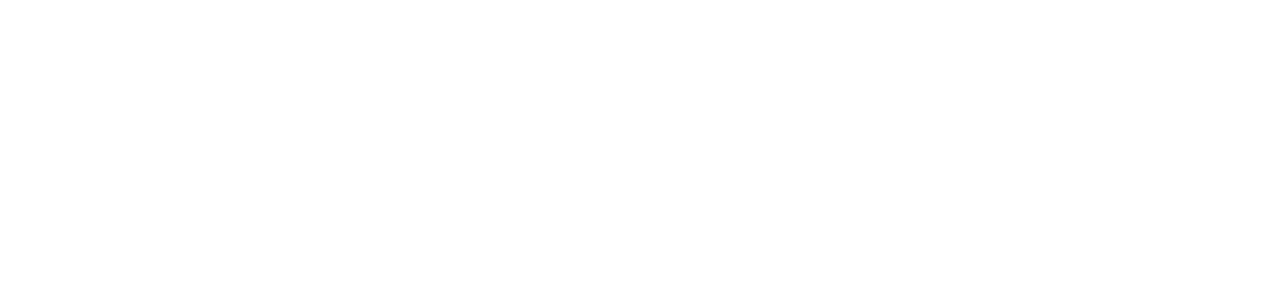
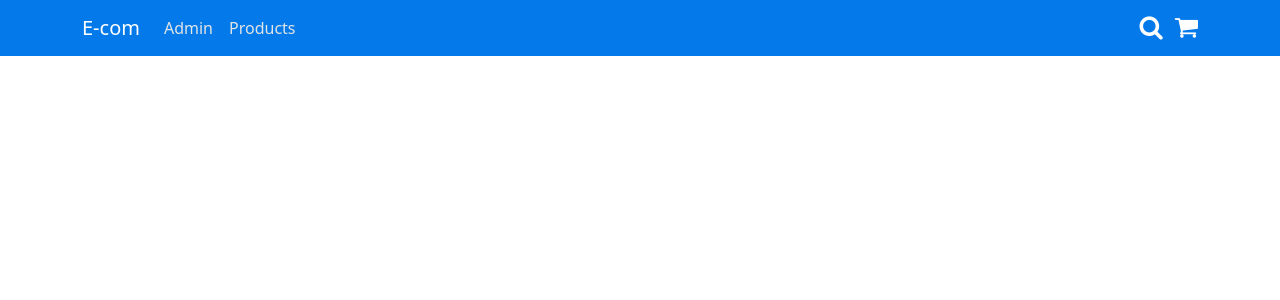
Before and after one commit to RaazDk1992/ecom-react, a React (Create React App) app: page / in a window 1280 px wide. Before the commit this address had no page. Shown: the top 300 px of the page. Built offline with nearby package versions, Linux system fonts and the light colour scheme.

Commit message:
ui bug fixing

```diff
--- a/src/App.js
+++ b/src/App.js
@@ -2,11 +2,17 @@
 import './App.css';
 
 import AppRoutes from './routes/AppRoutes';
+import ProductManagement from './components/admin/ProductManagement';
+import EcomNavBar from './components/EcomNavBar';
+
 
 function App() {
   return (
 
-   <AppRoutes/>
+      <>
+       <AppRoutes/>
+
+      </>
 
   );
 }
--- a/src/components/EcomNavBar.js
+++ b/src/components/EcomNavBar.js
@@ -14,7 +14,7 @@
 
     const links = [
       {id:1,text:"Admin",href:"/admin"},
-      {id:2,text:"Products",href:"/"}
+      {id:2,text:"Products",href:"/products"}
     ];
     const handleMenuItemClick =(id)=>{
       setIsLinkActive(id);
--- a/src/routes/AppRoutes.js
+++ b/src/routes/AppRoutes.js
@@ -5,13 +5,15 @@
 import ProductDetails from "../components/ProductDetails";
 import CartDropDown from "../components/CartDropDown";
 import { CartDataProvider } from "../provider/CartDataProvider";
+import EcomNavBar from "../components/EcomNavBar";
 
 const AppRoutes =() =>{
     return(
 
            <BrowserRouter>
+           <EcomNavBar/>
             <Routes>
-                <Route path="/admin" element={ProductManagement}/>
+                <Route path="/admin" element={<ProductManagement/>}/>
                 <Route
           path="/products"
           element={
```
Also changed, not shown: src/components/MainLayout.js (deleted, +0 -12 lines).
